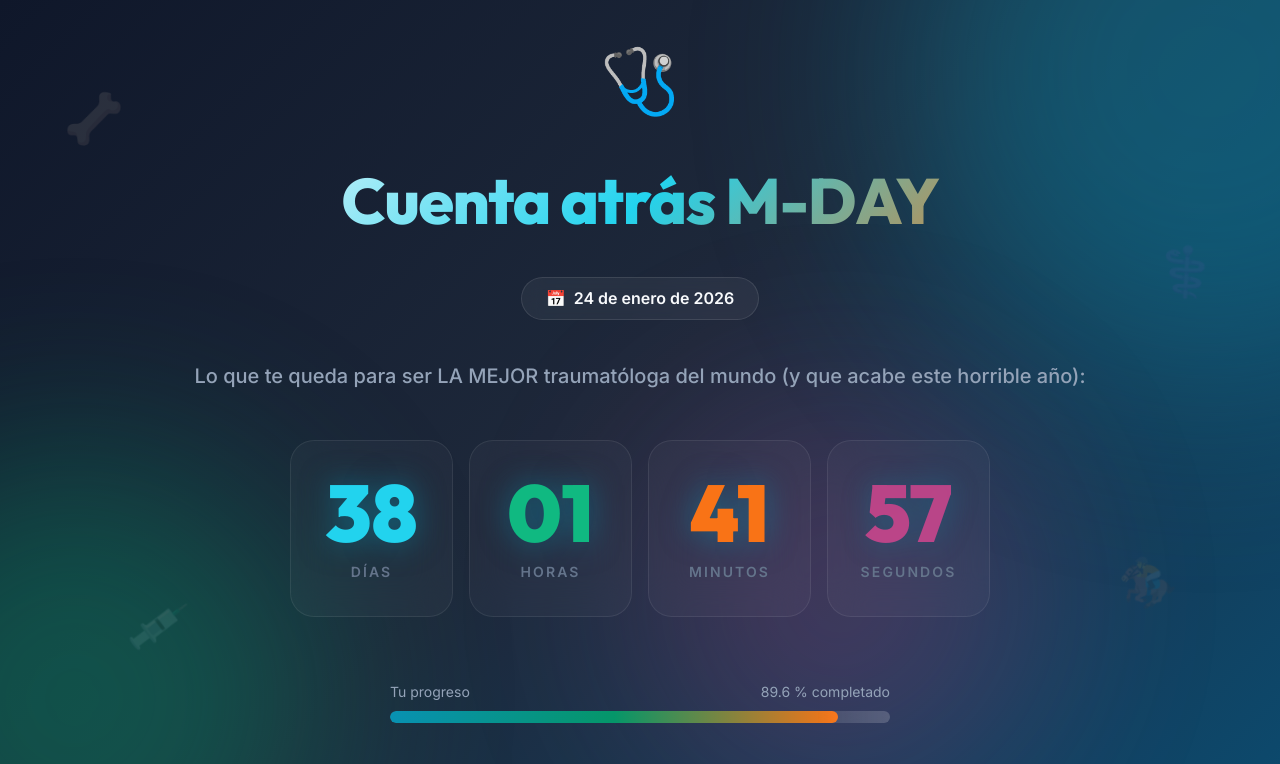
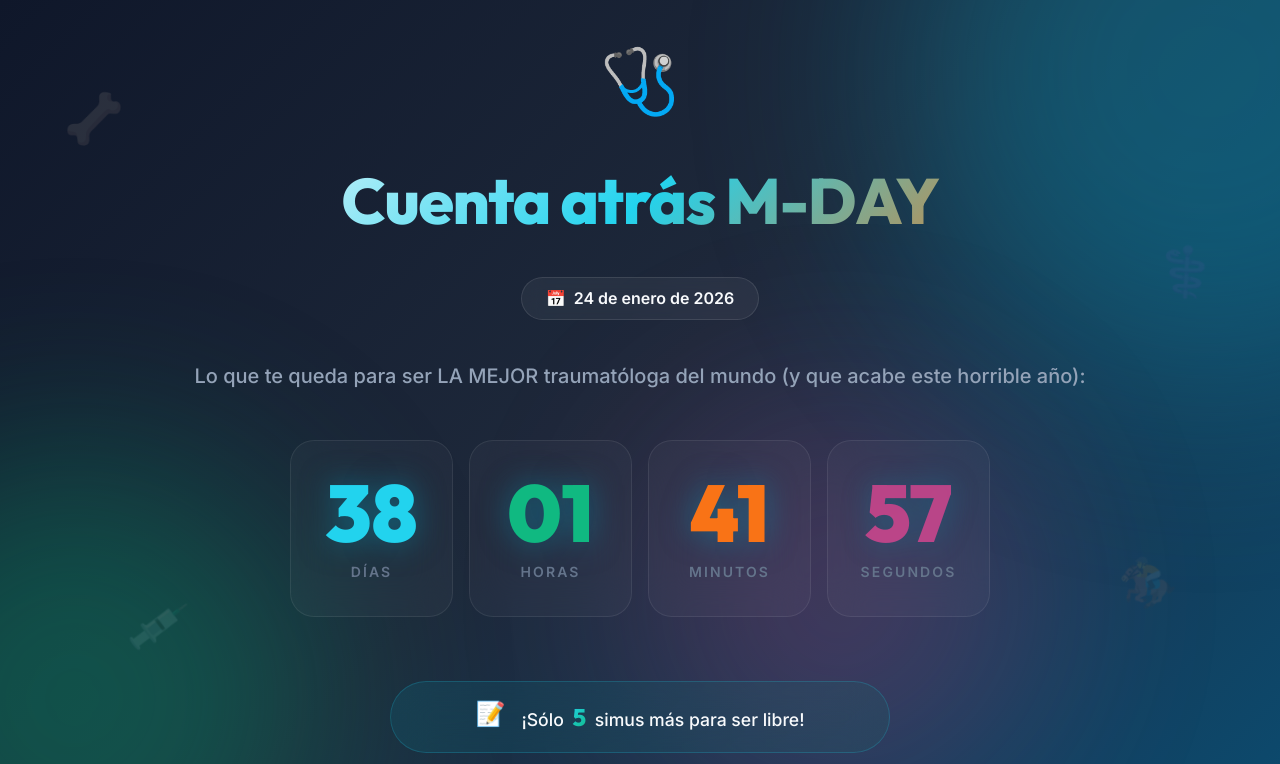
Before and after one commit to pqz-dev/m-day, a React (Vite) app: page / in a window 1280 px wide. Shown: the top 764 px of the page. Built offline with nearby package versions, Linux system fonts and the light colour scheme.

Commit message:
simu counter added

```diff
--- a/src/MDayApp.tsx
+++ b/src/MDayApp.tsx
@@ -5,7 +5,7 @@ const MIR_DATE = new Date("2026-01-24T18:00:00");
 
 // Motivational quotes for a future traumatologist
 const MOTIVATIONAL_QUOTES = [
-  { text: "Tema a tema, simu a simu, (partido a partido)", emoji: "📚" },
+  { text: "Tema a tema, simu a simu, (partido a partido)", emoji: "💪🏼" },
   {
     text: "A unos días de no volver a estudiar c*ardio ni h*mato nunca más",
     emoji: "🫀🩸",
@@ -19,6 +19,7 @@ const MOTIVATIONAL_QUOTES = [
   { text: "El que algo quiere, patada en los...", emoji: "🥚" },
   { text: "¡No te queda nada para empezar a hacer guardias!", emoji: "🧟‍♀️" },
   { text: "Qué ganas de poder hacer planes antes de las 8", emoji: "🕗" },
+  { text: "Libre, libre vas a seeeer", emoji: "🎶" },
 ];
 
 interface TimeLeft {
@@ -44,6 +45,42 @@ const calculateTimeLeft = (): TimeLeft => {
     seconds: Math.floor((difference / 1000) % 60),
     total: difference,
   };
+};
+
+// Calculate Saturdays left until MIR (not counting MIR day)
+const calculateSaturdaysLeft = (): number => {
+  const now = new Date();
+  const mirDate = new Date(MIR_DATE);
+
+  // Start from tomorrow to avoid counting today if it's Saturday
+  const startDate = new Date(now);
+  startDate.setHours(0, 0, 0, 0);
+  startDate.setDate(startDate.getDate() + 1);
+
+  // End date is the day before MIR
+  const endDate = new Date(mirDate);
+  endDate.setHours(0, 0, 0, 0);
+  endDate.setDate(endDate.getDate() - 1);
+
+  let saturdayCount = 0;
+  const currentDate = new Date(startDate);
+
+  while (currentDate <= endDate) {
+    // Saturday is day 6
+    if (currentDate.getDay() === 6) {
+      saturdayCount++;
+    }
+    currentDate.setDate(currentDate.getDate() + 1);
+  }
+
+  // Also check if today is Saturday and hasn't passed
+  const today = new Date(now);
+  today.setHours(0, 0, 0, 0);
+  if (today.getDay() === 6 && now < mirDate) {
+    saturdayCount++;
+  }
+
+  return saturdayCount;
 };
 
 // Calculate progress (from today until MIR date)
@@ -99,6 +136,7 @@ export const MDayApp = () => {
   const [timeLeft, setTimeLeft] = useState<TimeLeft>(calculateTimeLeft());
   const [currentQuote] = useState(getRandomQuoteIndex);
   const [progress] = useState(calculateProgress());
+  const [saturdaysLeft] = useState(calculateSaturdaysLeft());
   const isFinished = timeLeft.total === 0;
 
   // Update countdown every second
@@ -204,6 +242,21 @@ export const MDayApp = () => {
           </div>
         </section>
 
+        {/* Simus Counter */}
+        {!isFinished && (
+          <section className="simus-section" aria-label="Simulacros restantes">
+            <div className="simus-card">
+              <span className="simus-icon" aria-hidden="true">
+                📝
+              </span>
+              <p className="simus-text">
+                ¡Sólo <span className="simus-count">{saturdaysLeft}</span> simus
+                más para ser libre!
+              </p>
+            </div>
+          </section>
+        )}
+
         {/* Progress Bar */}
         <section className="progress-section" aria-label="Progreso de estudio">
           <div className="progress-label">
--- a/src/index.css
+++ b/src/index.css
@@ -353,6 +353,64 @@ body {
   50% {
     opacity: 0.7;
   }
+}
+
+/* ===================
+   Simus Section
+   =================== */
+.simus-section {
+  margin-bottom: var(--spacing-2xl);
+}
+
+.simus-card {
+  display: flex;
+  align-items: center;
+  justify-content: center;
+  gap: var(--spacing-md);
+  background: linear-gradient(
+    135deg,
+    rgba(8, 145, 178, 0.15) 0%,
+    rgba(5, 150, 105, 0.1) 100%
+  );
+  backdrop-filter: blur(20px);
+  border: 1px solid rgba(34, 211, 238, 0.2);
+  border-radius: 100px;
+  padding: var(--spacing-md) var(--spacing-xl);
+  max-width: 500px;
+  margin: 0 auto;
+  transition: all var(--transition-base);
+}
+
+.simus-card:hover {
+  transform: scale(1.02);
+  border-color: rgba(34, 211, 238, 0.4);
+  box-shadow: 0 0 30px rgba(8, 145, 178, 0.3);
+}
+
+.simus-icon {
+  font-size: 1.5rem;
+  animation: bounce 2s ease-in-out infinite;
+}
+
+.simus-text {
+  font-size: 1.1rem;
+  font-weight: 500;
+  color: var(--text-primary);
+}
+
+.simus-count {
+  font-family: var(--font-display);
+  font-size: 1.5rem;
+  font-weight: 800;
+  background: linear-gradient(
+    135deg,
+    var(--color-primary-light) 0%,
+    var(--color-secondary-light) 100%
+  );
+  -webkit-background-clip: text;
+  background-clip: text;
+  -webkit-text-fill-color: transparent;
+  padding: 0 0.25rem;
 }
 
 /* ===================
```
